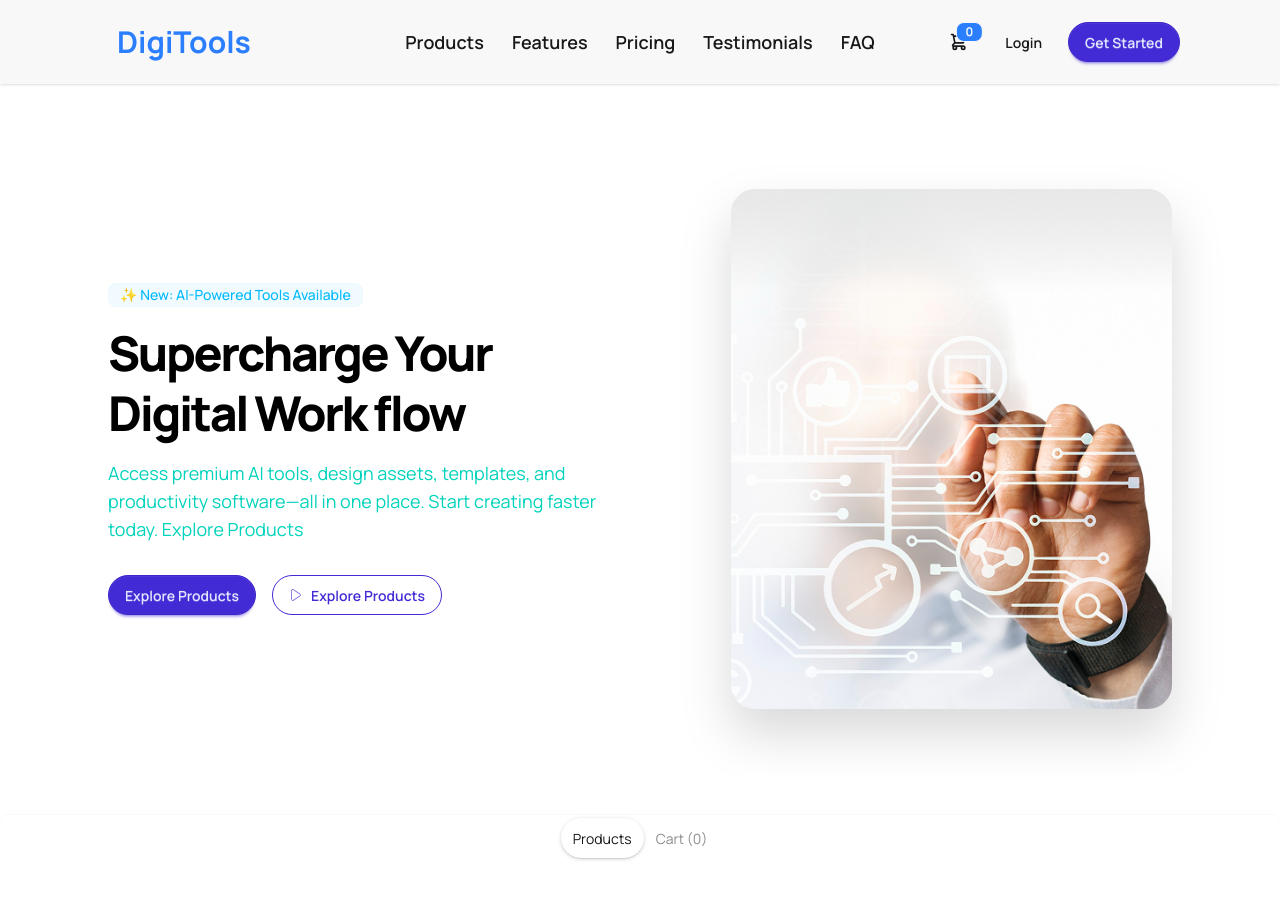
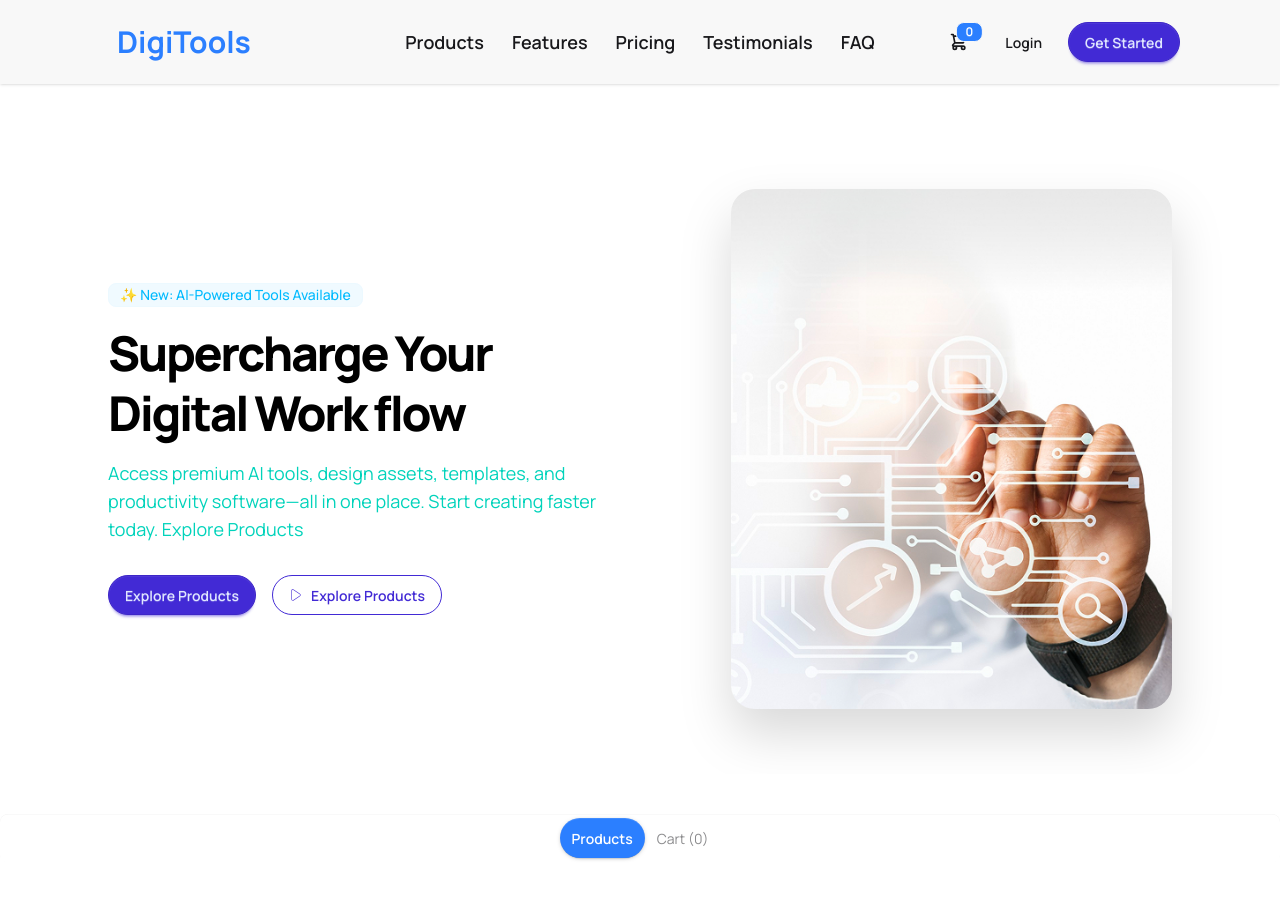
Before and after one commit to 5hoaib21/B13-A06-project, a React (Vite) app: page / in a window 1280 px wide. Shown: the top 906 px of the page. Built offline with nearby package versions, Linux system fonts and the light colour scheme.

Commit message:
change switching tab behaviour

```diff
--- a/src/App.jsx
+++ b/src/App.jsx
@@ -33,7 +33,7 @@ const [carts, setCarts] = useState([])
         <input
           type="radio"
           name="my_tabs_1"
-          className="tab rounded-full"
+          className="tab rounded-full checked:bg-blue-500 checked:text-white checked:font-semibold"
           aria-label="Products"
           onClick={()=> setSwitchTab('products')}
           defaultChecked
@@ -41,7 +41,7 @@ const [carts, setCarts] = useState([])
         <input
           type="radio"
           name="my_tabs_1"
-          className="tab rounded-full"
+          className="tab rounded-full checked:bg-blue-500 checked:text-white checked:font-semibold"
           aria-label={`Cart (${carts.length})`}
           onClick={()=> setSwitchTab('cart')}
         />
```
